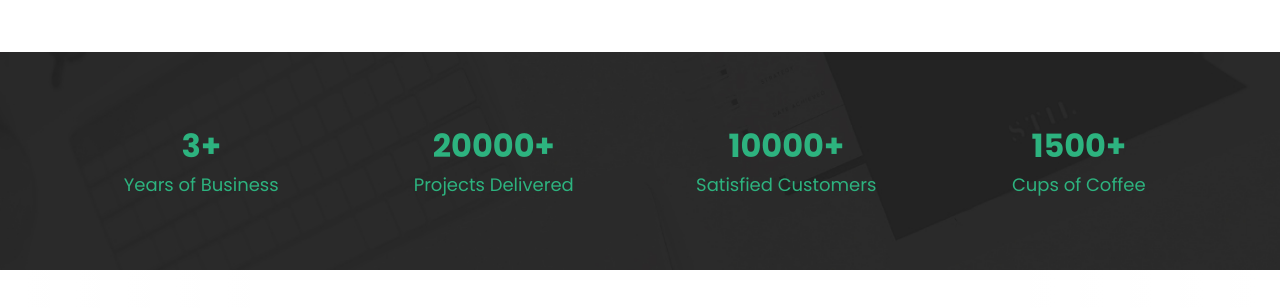
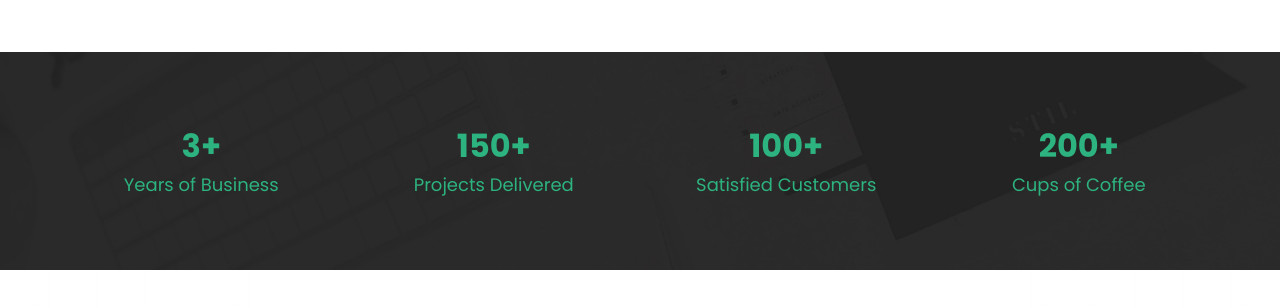
Before and after one commit to abidnk/wizads, a plain HTML site: page index.html in a window 1280 px wide. Shown: the part 4240-4548 px from the top of the page. Drawn offline with nearby package versions, Linux system fonts and the light colour scheme.

Commit message:
target section updated

```diff
--- a/index.html
+++ b/index.html
@@ -482,7 +482,7 @@
         <div class="col-md-3 col-sm-6">
           <div class="detail-box">
             <h2>
-              20000+
+              150+
             </h2>
             <h5>
               Projects Delivered
@@ -492,7 +492,7 @@
         <div class="col-md-3 col-sm-6">
           <div class="detail-box">
             <h2>
-              10000+
+              100+
             </h2>
             <h5>
               Satisfied Customers
@@ -502,7 +502,7 @@
         <div class="col-md-3 col-sm-6">
           <div class="detail-box">
             <h2>
-              1500+
+              200+
             </h2>
             <h5>
               Cups of Coffee
@@ -685,7 +685,7 @@
             </h5>
             <form action="">
               <input type="email" placeholder="Enter your email">
-              <button style="background-color: #1e9769;">
+              <button href="contact.html" style="background-color: #1e9769;">
                 Subscribe
               </button>
             </form>
```
